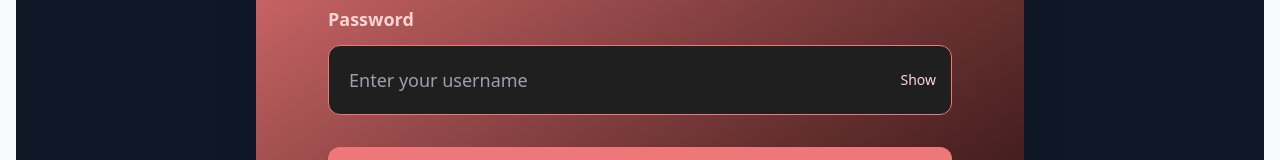
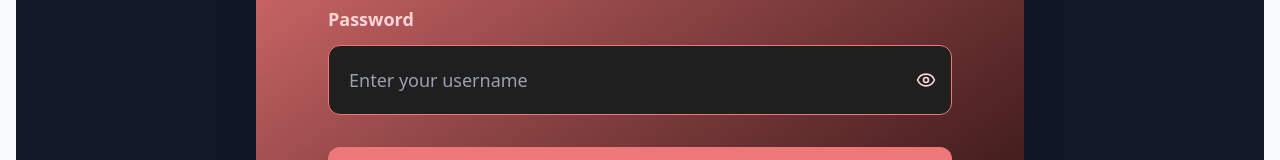
Before and after one commit to RemRmenta/G8-finalproject, a Next.js app: page /login in a window 1280 px wide. Shown: the part 541-701 px from the top of the page. Built offline with nearby package versions, Linux system fonts and the light colour scheme.

Commit message:
Update login

```diff
--- a/src/app/login/page.tsx
+++ b/src/app/login/page.tsx
@@ -4,6 +4,7 @@ import { useState } from 'react'
 import { useRouter } from 'next/navigation'
 import Link from 'next/link'
 import { Card, CardContent } from '@/components/ui/card'
+import { Eye, EyeOff } from 'lucide-react' // ✅ Import Lucide icons
 
 type JsonUser = {
   id: number
@@ -82,9 +83,9 @@ const LoginPage = () => {
                   <button
                     type="button"
                     onClick={() => setShowPassword(!showPassword)}
-                    className="absolute right-4 top-1/2 transform -translate-y-1/2 text-sm text-[#FFD6D5] hover:underline"
+                    className="absolute right-4 top-1/2 transform -translate-y-1/2 text-[#FFD6D5] hover:text-white transition"
                   >
-                    {showPassword ? 'Hide' : 'Show'}
+                    {showPassword ? <EyeOff size={20} /> : <Eye size={20} />}
                   </button>
                 </div>
               </div>
```
